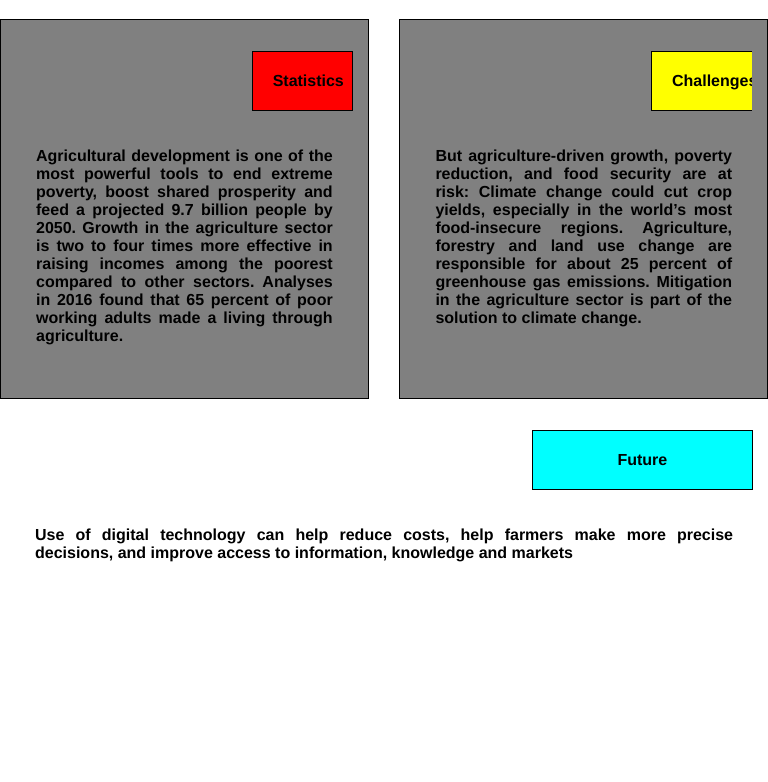
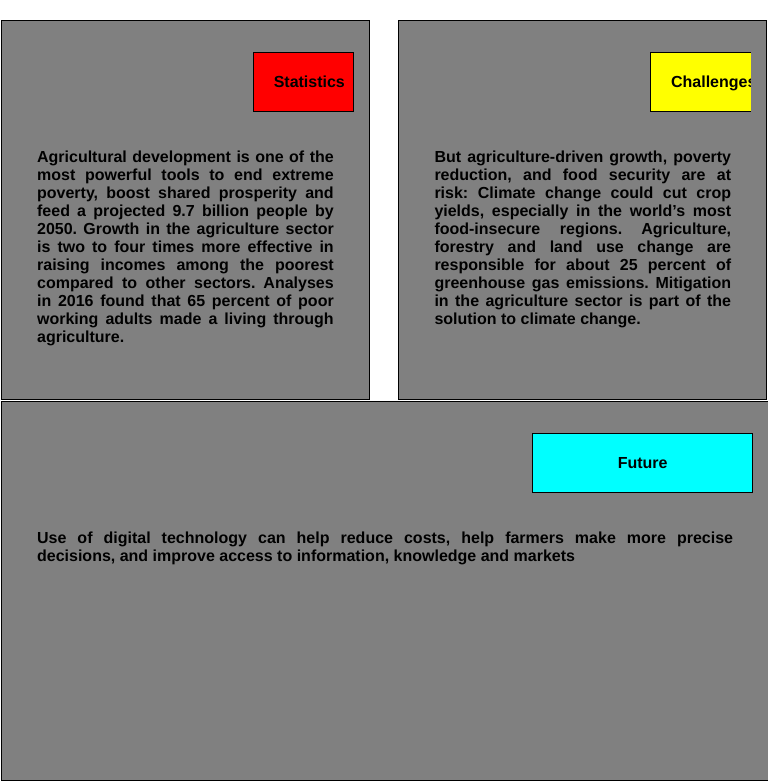
Before and after one commit to rosaliamuia/assignment.github.io, a plain HTML site: page index.html in a window 768 px wide. Shown: the part 126-908 px from the top of the page. Drawn offline with Linux system fonts and the light colour scheme.

Commit message:
Second commit

```diff
--- a/css/style.css
+++ b/css/style.css
@@ -30,7 +30,7 @@
     float: left;
     background-color: grey;
     border: 1px solid black;
-    margin-right: 5px;
+
  }
 
 section.two{
@@ -66,6 +66,12 @@ section.two{
      background-color: grey;
     border: 1px solid black;
  }
+ section.three{
+     background-color: grey;
+     width:100%;
+    border: 1px solid black;
+
+ }
 
   }
 
@@ -93,6 +99,7 @@ section.two{
 section{
   padding: 15px;
   height: 380px;
+  margin: 1px;
 }
 
 #section-title1{
```
